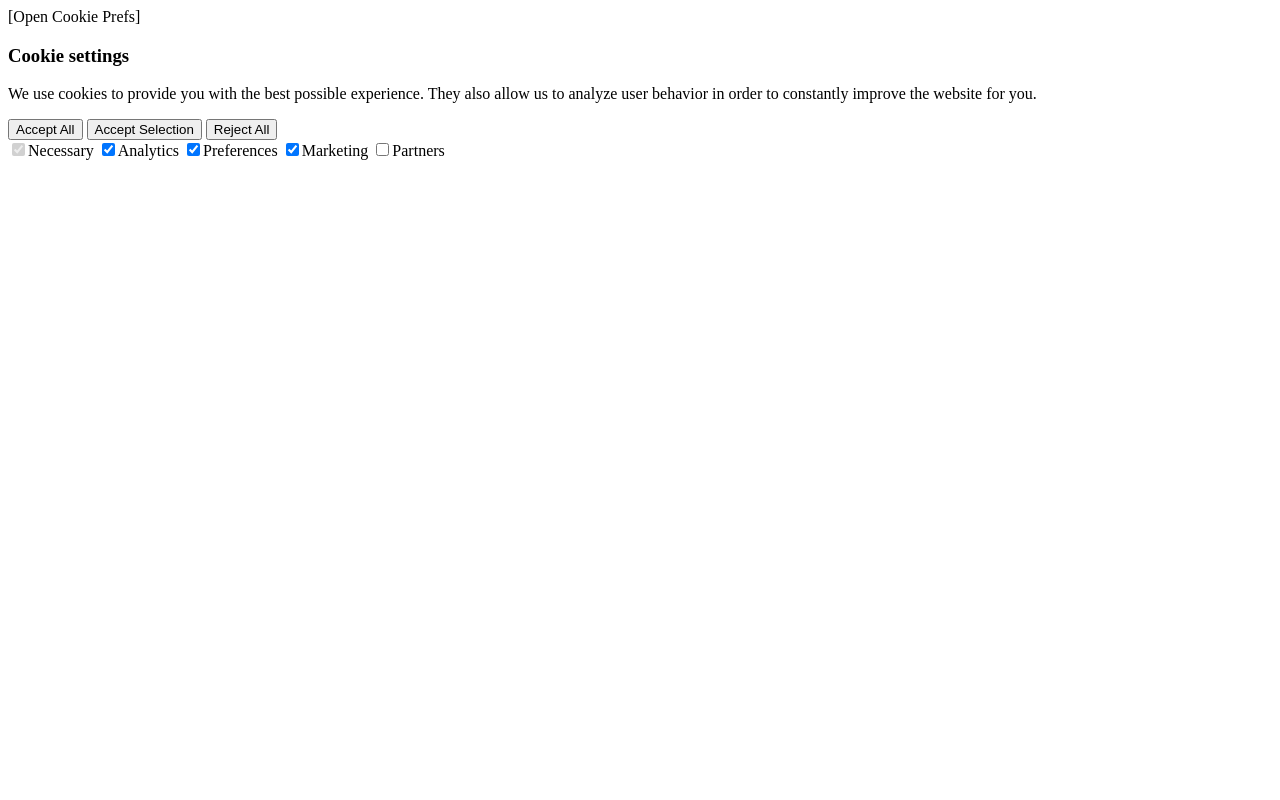
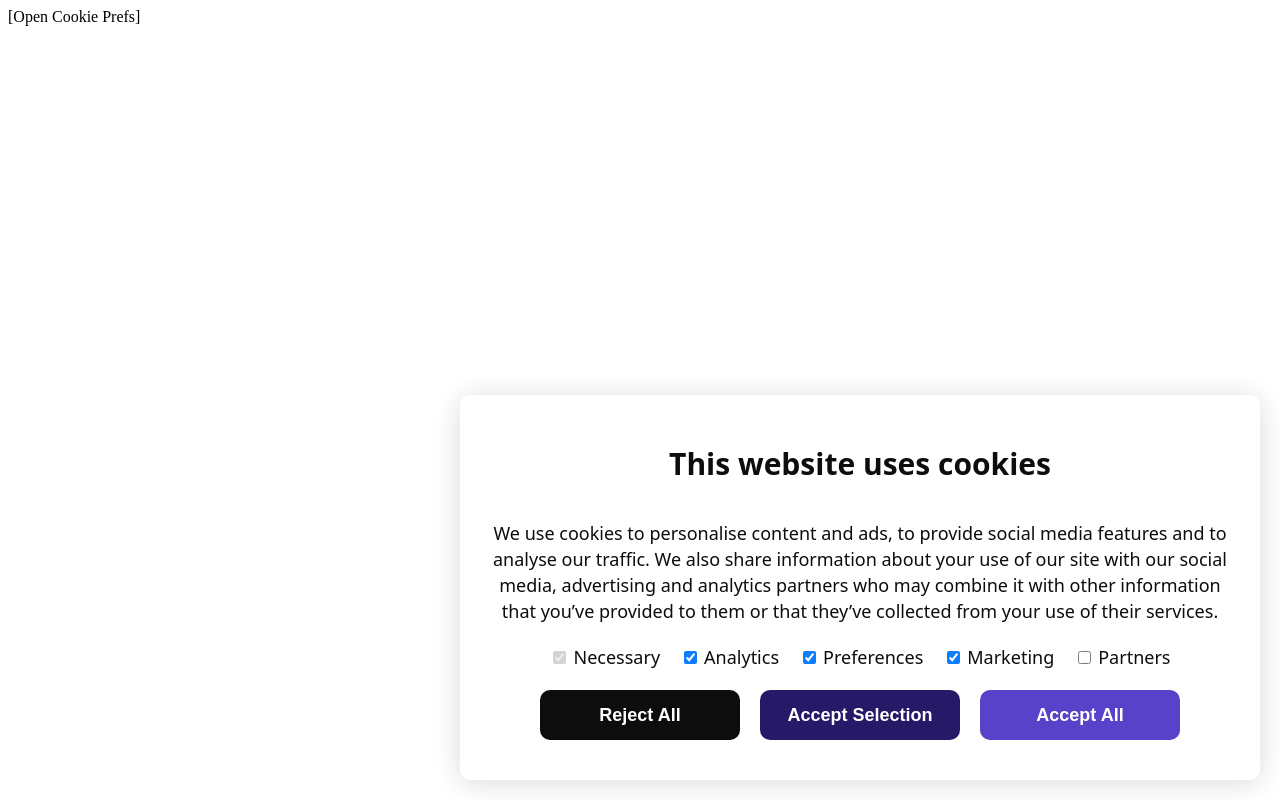
Before and after one commit to jamestomasino/cookieconsent, a plain HTML site: page index.html in a window 1280 px wide. Drawn offline with Linux system fonts and the light colour scheme.

Commit message:
cookie banner styled

```diff
--- /dev/null
+++ b/cookieconsent.css
@@ -0,0 +1,91 @@
+#cookie-consent-banner {
+	position: fixed;
+	display: flex;
+	padding: 20px;
+	flex-direction: column;
+	align-items: center;
+	justify-content: center;
+	box-sizing: border-box;
+	bottom: 20px;
+	right: 20px;
+	width: calc(100% - 40px);
+	max-width: 800px;
+	background: #FFFFFF 0% 0% no-repeat padding-box;
+	box-shadow: 0px 3px 30px #00000029;
+	border-radius: 10px;
+	opacity: 0.95;
+	font-family: system-ui, sans-serif;
+	font-weight: normal;
+	color: #000000;
+	z-index: 40000;
+}
+
+#cookie-consent-banner h3 {
+	text-align: center;
+	font-size: 30px;
+	line-height: 37px;
+	font-weight: 700;
+	margin-bottom: 20px;
+}
+#cookie-consent-banner p {
+	text-align: center;
+	font-size: 18px;
+	line-height: 26px;
+	text-wrap: balance;
+	margin-bottom: 20px;
+}
+#cookie-consent-banner label {
+	font-size: 18px;
+	line-height: 26px;
+}
+#cookie-consent-banner label input {
+	margin-right: 7px;
+}
+
+#cookie-consent-banner .cookie-consent-options,
+#cookie-consent-banner .cookie-consent-buttons {
+	display: flex;
+	flex-direction: row;
+	flex-wrap: wrap;
+	justify-content: center;
+	align-items: center;
+	margin-bottom: 20px;
+	gap: 20px;
+}
+
+#cookie-consent-banner .cookie-consent-buttons button {
+	display: block;
+	width: 200px;
+	height: 50px;
+	border: 0;
+	border-radius: 10px;
+	box-sizing: border-box;
+	color: #fff;
+	font-size: 18px;
+	font-weight: 700;
+	line-height: 23px;
+}
+#cookie-consent-banner .cookie-consent-buttons button:nth-of-type(1) {
+	background-color: #000000;
+}
+#cookie-consent-banner .cookie-consent-buttons button:nth-of-type(2) {
+	background-color: #1A0D60;
+}
+#cookie-consent-banner .cookie-consent-buttons button:nth-of-type(3) {
+	background-color: #4E38C7;
+}
+
+@media screen and (width < 600px) {
+	#cookie-consent-banner h3 {
+		font-size: 20px;
+		line-height: 25px;
+	}
+	#cookie-consent-banner p {
+		font-size: 14px;
+		line-height: 16px;
+	}
+
+	#cookie-consent-banner .cookie-consent-buttons {
+		flex-direction: column;
+	}
+}
--- a/cookieconsent.js
+++ b/cookieconsent.js
@@ -17,17 +17,19 @@ if (localStorage.getItem('consentMode') === null) {
 window.onload = function() {
   const cookie_consent_banner_dom = `
     <div id="cookie-consent-banner" class="cookie-consent-banner">
-        <h3>Cookie settings</h3>
-        <p>We use cookies to provide you with the best possible experience. They also allow us to analyze user behavior in order to constantly improve the website for you.</p>
-        <button id="cookie-consent-btn-accept-all" class="cookie-consent-button btn-success">Accept All</button>
-        <button id="cookie-consent-btn-accept-some" class="cookie-consent-button btn-outline">Accept Selection</button>
-        <button id="cookie-consent-btn-reject-all" class="cookie-consent-button btn-grayscale">Reject All</button>
+        <h3>This website uses cookies</h3>
+        <p>We use cookies to personalise content and ads, to provide social media features and to analyse our traffic. We also share information about your use of our site with our social media, advertising and analytics partners who may combine it with other information that you’ve provided to them or that they’ve collected from your use of their services.</p>
         <div class="cookie-consent-options">
           <label><input id="consent-necessary" type="checkbox" value="Necessary" checked disabled>Necessary</label>
           <label><input id="consent-analytics" type="checkbox" value="Analytics" checked>Analytics</label>
           <label><input id="consent-preferences" type="checkbox" value="Preferences" checked>Preferences</label>
           <label><input id="consent-marketing" type="checkbox" value="Marketing" checked>Marketing</label>
           <label><input id="consent-partners" type="checkbox" value="Partners">Partners</label>
+        </div>
+        <div class="cookie-consent-buttons">
+          <button id="cookie-consent-btn-reject-all" class="cookie-consent-button btn-grayscale">Reject All</button>
+          <button id="cookie-consent-btn-accept-some" class="cookie-consent-button btn-outline">Accept Selection</button>
+          <button id="cookie-consent-btn-accept-all" class="cookie-consent-button btn-success">Accept All</button>
         </div>
     </div>
   `
@@ -44,7 +46,7 @@ window.onload = function() {
   }
 
   function showBanner() {
-    cookie_consent_banner.style.display = 'block';
+    cookie_consent_banner.style.display = 'flex';
   }
 
   function hideBanner() {
--- a/index.html
+++ b/index.html
@@ -7,6 +7,7 @@
 
 		<!-- Before Google Tag Manager -->
 		<script src="cookieconsent.js"></script>
+		<link rel="stylesheet preload prefetch" href="cookieconsent.css" as="style" type="text/css" crossorigin="anonymous">
 		<!-- Google Tag Manager -->
 		<script>(function(w,d,s,l,i){w[l]=w[l]||[];w[l].push({'gtm.start':new Date().getTime(),event:'gtm.js'});var f=d.getElementsByTagName(s)[0],j=d.createElement(s),dl=l!='dataLayer'?'&l='+l:'';j.async=true;j.src='https://www.googletagmanager.com/gtm.js?id='+i+dl;f.parentNode.insertBefore(j,f);})(window,document,'script','dataLayer','GTM-PT6WQ6HK');</script>
 		<!-- End Google Tag Manager -->
```
